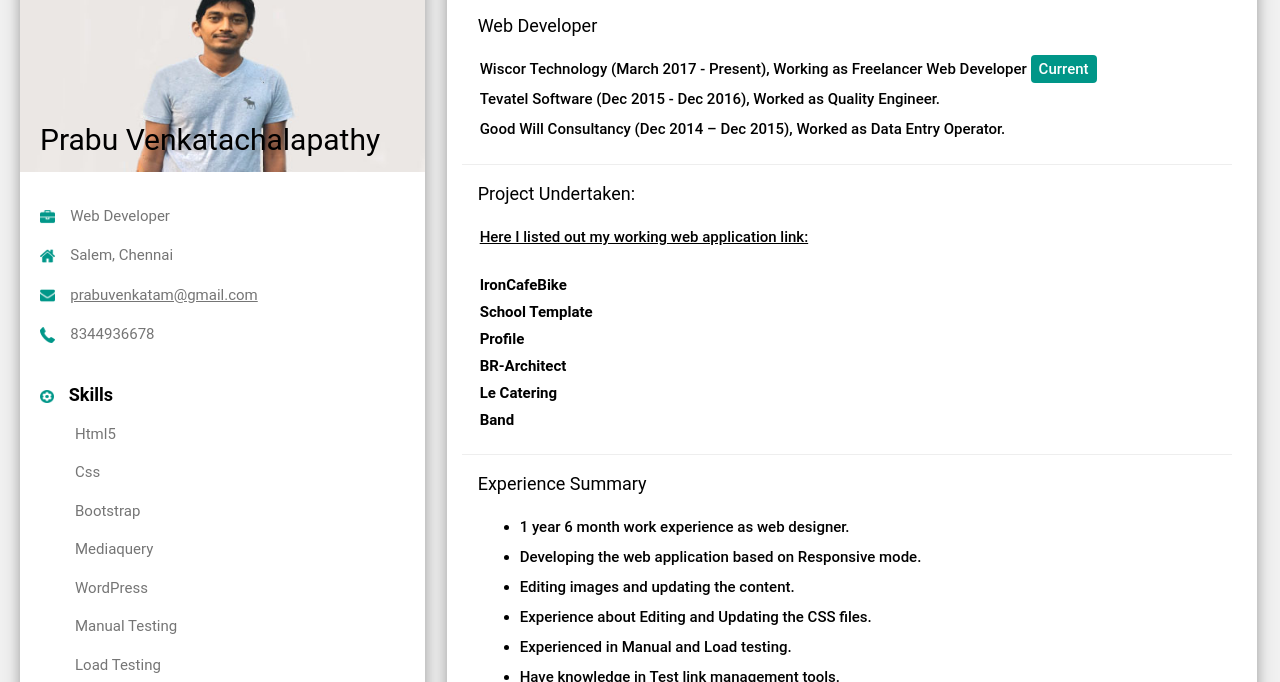
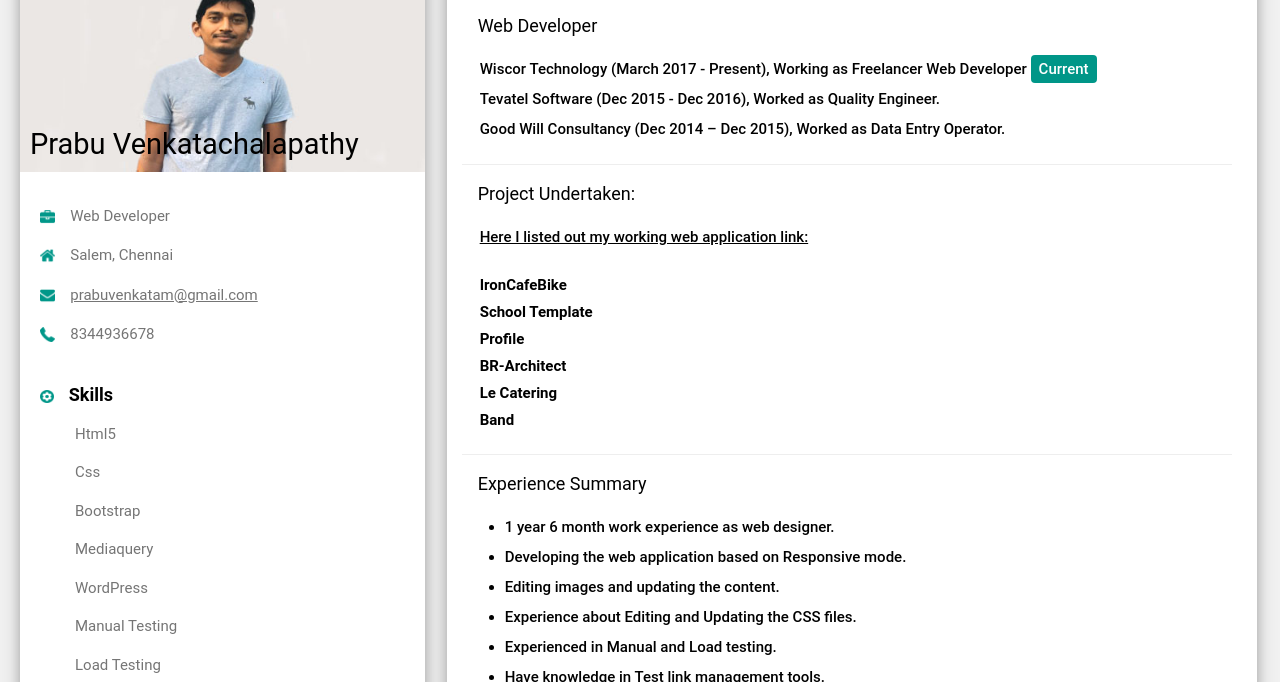
Before and after one commit to PrabuVenkatam/Profile, a plain HTML site: page index.html in a window 1280 px wide. Shown: the part 118-800 px from the top of the page. Drawn offline with nearby package versions, Linux system fonts and the light colour scheme.

Commit message:
update name and bullet
list are changes

```diff
--- a/css/resume.css
+++ b/css/resume.css
@@ -18,7 +18,13 @@ body{
 .header{
 	padding: 0;
 }
-
+.pr-detail{
+		width: 90%;
+		height: auto;
+		margin-left: 20px;
+		margin-top: 15px;
+		padding: 10px 10px 10px 0px;
+	}
 
 
 .bgim{
@@ -27,19 +33,6 @@ body{
 	object-fit: cover;
 	vertical-align: middle;
 }
-.profile-name{
-		width: 90%;
-		height: auto;
-		margin-top: -55px;
-		margin-left: 20px;
-	}
-	.pr-detail{
-		width: 90%;
-		height: auto;
-		margin-left: 20px;
-		margin-top: 15px;
-		padding: 10px 10px 10px 0px;
-	}
 	.pr-skill{
 		width: 90%;
 		height: auto;
@@ -52,14 +45,6 @@ body{
 		margin-left: 15px;
 		margin-top: 15px;
 	}
-.pr-h{
-	font-family: "Roboto", sans-serif;
-	font-size: 30px;
-	text-align: left;
-	font-weight: 400;
-	line-height: 1.5;
-	color: #000!important;
-}
 
 
 .skill-im{
@@ -142,6 +127,10 @@ body{
 	color: #000!important;
 	line-height: 1.8;
 }
+.exp{
+	list-style-type: disc;
+	margin-left: -15px;
+}
 @media (min-width : 320px){
 	.w-h{
 		padding-left: 16px;
@@ -173,18 +162,32 @@ body{
 	.section-profile{
 		width: 95%;
 		height: auto;
-		margin: 12px;
+		margin: 10px;
 		background-color: #ffffff;
 		box-shadow: 0 4px 10px 0 rgba(0,0,0,0.2), 0 4px 20px 0 rgba(0,0,0,0.19);
 	}
 	.section-data{
 		width: 95%;
 		height: autp;
-		margin: 12px;
+		margin: 10px;
 		background-color: #ffffff;
 		box-shadow: 0 4px 10px 0 rgba(0,0,0,0.2), 0 4px 20px 0 rgba(0,0,0,0.19);
 	}
-
+	.profile-name{
+		width: 90%;
+		height: auto;
+		margin-top: -55px;
+		margin-left: 20px;
+	}
+	.pr-h{
+		font-family: "Roboto", sans-serif;
+		font-size: 30px;
+		text-align: left;
+		font-weight: 400;
+		line-height: 1.5;
+		/*color: #000!important;*/
+		color: red!important;
+	}
 }
 @media (min-width: 480px){
 	.w-h{
@@ -228,7 +231,20 @@ body{
 		background-color: #ffffff;
 		box-shadow: 0 4px 10px 0 rgba(0,0,0,0.2), 0 4px 20px 0 rgba(0,0,0,0.19);
 	}
-
+	.profile-name{
+		width: 90%;
+		height: auto;
+		margin-top: -55px;
+		margin-left: 20px;
+	}
+	.pr-h{
+		font-family: "Roboto", sans-serif;
+		font-size: 30px;
+		text-align: left;
+		font-weight: 400;
+		line-height: 1.5;
+		color: #000!important;
+	}
 }
 @media (min-width: 576px){
 	.w-h{
@@ -273,7 +289,21 @@ body{
 		background-color: #ffffff;
 		box-shadow: 0 4px 10px 0 rgba(0,0,0,0.2), 0 4px 20px 0 rgba(0,0,0,0.19);
 	}
-
+	.profile-name{
+		width: 90%;
+		height: auto;
+		margin-top: -55px;
+		margin-left: 0px;
+	}
+	.pr-h{
+		font-family: "Roboto", sans-serif;
+		font-size: 21px;
+		text-align: left;
+		font-weight: 400;
+		line-height: 1.9;
+		/*color: #000!important;*/
+		color: red!important;
+	}
 }
 @media (min-width: 798px) {
 	.w-h{
@@ -317,7 +347,20 @@ body{
 		background-color: #ffffff;
 		box-shadow: 0 4px 10px 0 rgba(0,0,0,0.2), 0 4px 20px 0 rgba(0,0,0,0.19);
 	}
-
+	.profile-name{
+		width: 90%;
+		height: auto;
+		margin-top: -55px;
+		margin-left: 2px;
+	}
+	.pr-h{
+		font-family: "Roboto", sans-serif;
+		font-size: 29px;
+		text-align: left;
+		font-weight: 400;
+		line-height: 1.4;
+		color: #000!important;
+	}
 }
 @media (min-width: 992px) {
 	.w-h{
@@ -361,7 +404,21 @@ body{
 		background-color: #ffffff;
 		box-shadow: 0 4px 10px 0 rgba(0,0,0,0.2), 0 4px 20px 0 rgba(0,0,0,0.19);
 	}
-
+	.profile-name{
+		width: 90%;
+		height: auto;
+		margin-top: -55px;
+		margin-left: 10px;
+	}
+	.pr-h{
+		font-family: "Roboto", sans-serif;
+		font-size: 29px;
+		text-align: left;
+		font-weight: 400;
+		line-height: 1.0;
+		/*color: #000!important;*/
+		color: red!important;
+	}
 }
 
 @media (min-width: 1200px) {
@@ -408,5 +465,18 @@ body{
 		background-color: #ffffff;
 		box-shadow: 0 4px 10px 0 rgba(0,0,0,0.2), 0 4px 20px 0 rgba(0,0,0,0.19);
 	}
-
+	.profile-name{
+		width: 90%;
+		height: auto;
+		margin-top: -45px;
+		margin-left: 10px;
+	}
+	.pr-h{
+		font-family: "Roboto", sans-serif;
+		font-size: 29px;
+		text-align: left;
+		font-weight: 400;
+		line-height: 1.2;
+		color: #000!important;
+	}
 }
```
